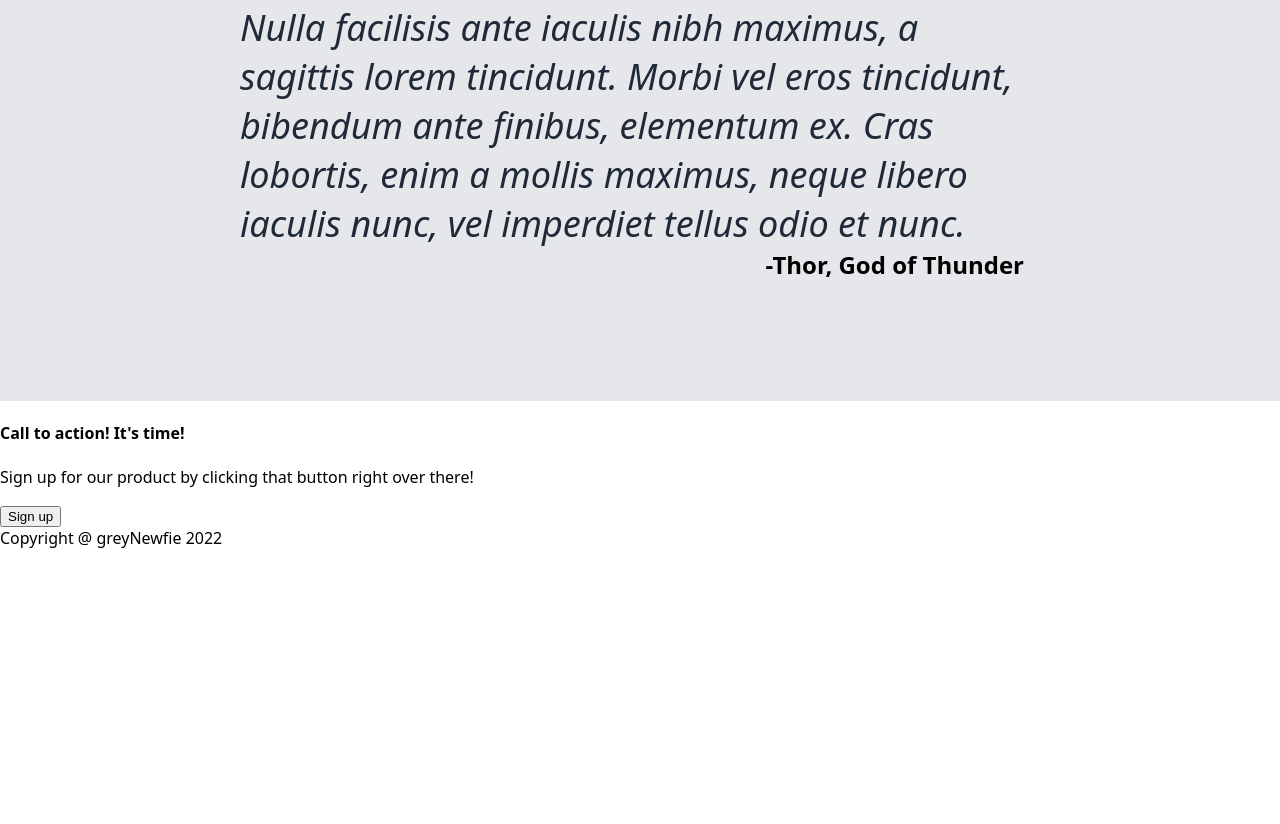
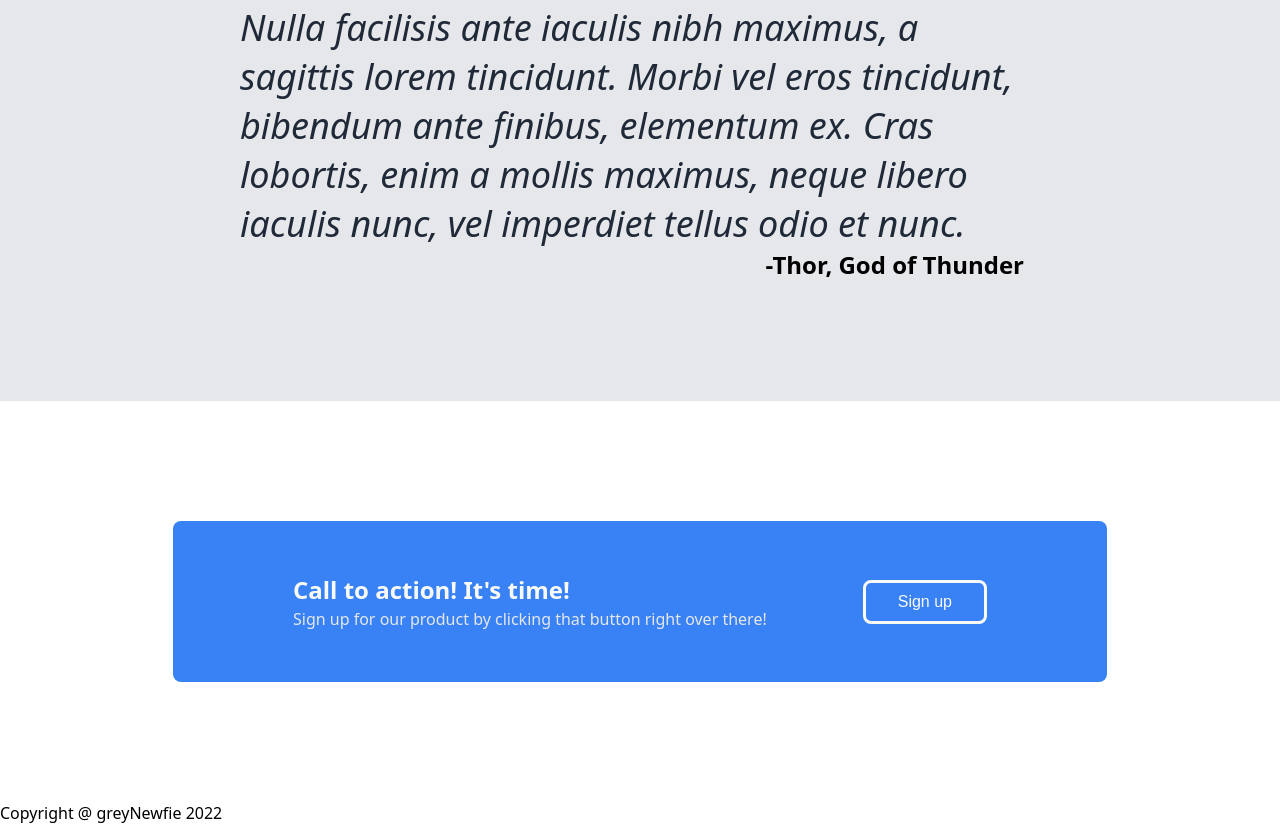
Before and after one commit to GreyNewfie/top-landing-page, a plain HTML site: page index.html in a window 1280 px wide. Shown: the part 1240-2064 px from the top of the page. Before the commit the page ends 1789 px from the top, so only its background shows below. Drawn offline with Linux system fonts and the light colour scheme.

Commit message:
Update layout and design for sectioin four
Added background color to call of action section to stand out.
Modified text to appropriate sizing and colour. Lastly updated
button color and sizing look nicer and be more noticeable. This was
all to match the provided website design as part of The Odin Project
landing page project.

```diff
--- a/index.html
+++ b/index.html
@@ -96,13 +96,13 @@
     </div>
     <div class="fourth-section">
       <div class="action">
-        <div class="action-text">
-          <h4>Call to action! It's time!</h4>
-          <p>
+        <div class="action-call">
+          <h4 id="action-header">Call to action! It's time!</h4>
+          <p id="action-paragraph">
             Sign up for our product by clicking that button right over there!
           </p>
         </div>
-        <button>Sign up</button>
+        <button id="action-button">Sign up</button>
       </div>
     </div>
     <div class="footer">Copyright @ greyNewfie 2022</div>
--- a/styles.css
+++ b/styles.css
@@ -116,3 +116,48 @@ a {
     text-align: end;
     margin: 0 16px 0 0;
 }
+
+/* SECTION FOUR */
+.fourth-section {
+    display: flex;
+    justify-content: center;
+    padding: 120px 0;
+}
+
+.action {
+    background-color: #3882f6;
+    display: flex;
+    align-items: center;
+    gap: 96px;
+    padding: 50px 120px;
+    border-radius: 8px;
+}
+
+.action-text {
+    margin: 2px 0;
+}
+
+#action-header,
+#action-paragraph {
+    margin: 2px 0;
+}
+
+#action-header {
+    font-size: 24px;
+    font-weight: 600;
+    color: #F9FAF8;
+}
+
+#action-paragraph {
+    font-size: 16px;
+    color: #e5e7eb;
+}
+
+#action-button {
+    background-color: #3882f6;
+    color: #F9FAF8;
+    border: solid #F9FAF8;
+    border-radius: 8px;
+    padding: 10px 32px;
+    font-size: 16px;
+}
```
